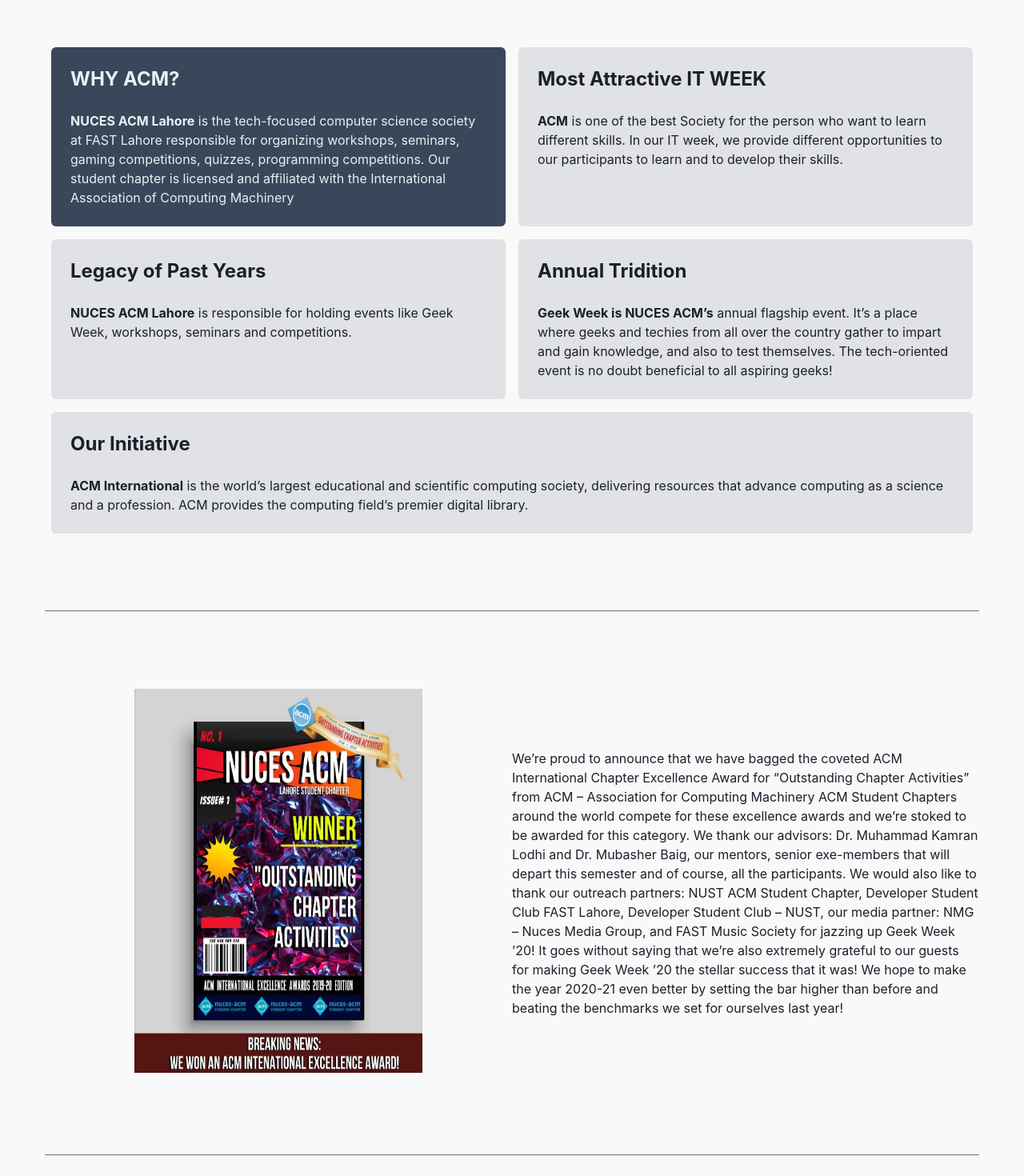
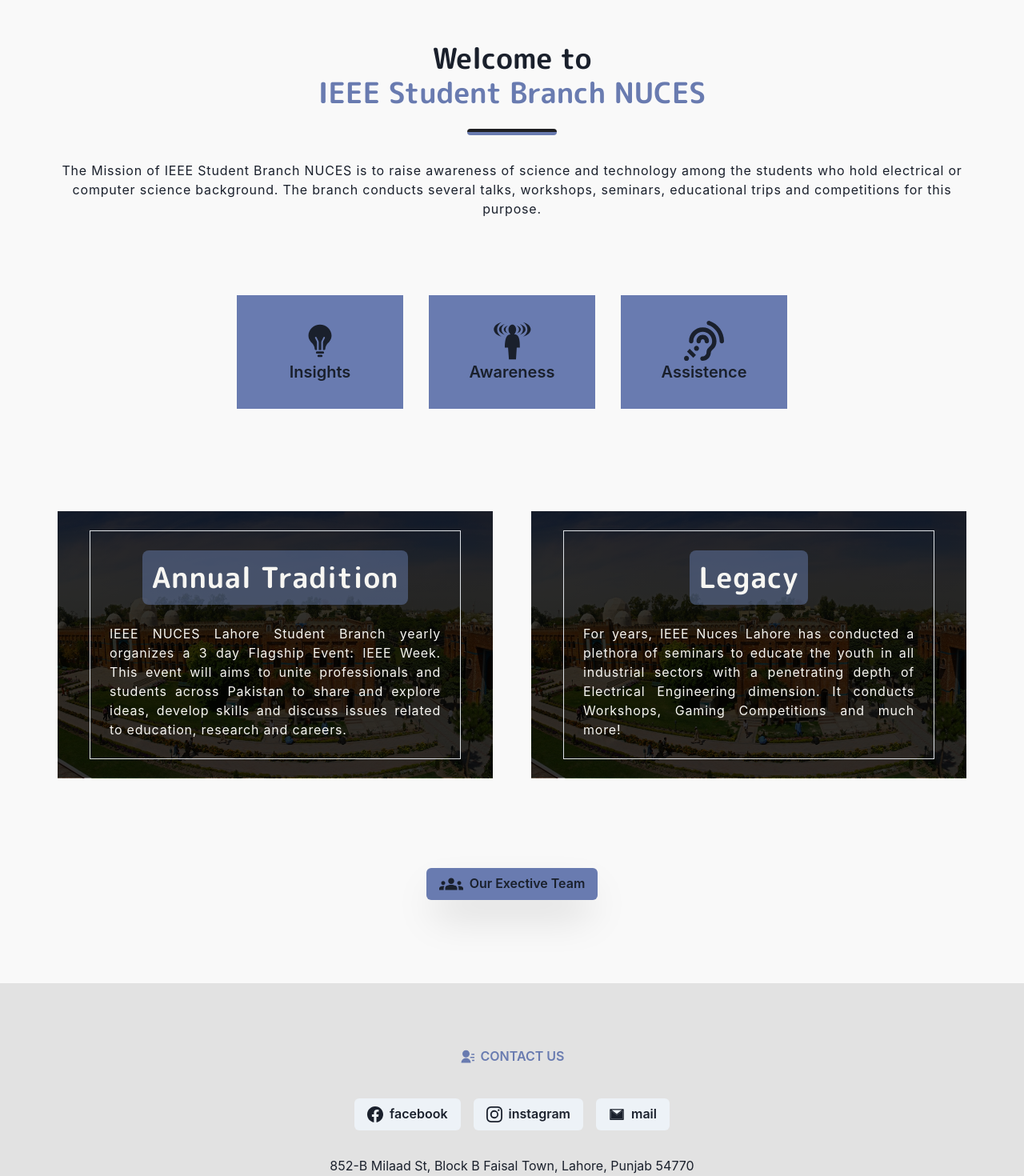
Before and after one commit to MusaMalikx/IEEE, a Next.js app: page / in a window 1280 px wide. Shown: the part 560-2030 px from the top of the page at 80% size. Built offline with nearby package versions, Linux system fonts and the light colour scheme.

Commit message:
ieee 2.2

```diff
--- a/components/bottom-navbar.js
+++ b/components/bottom-navbar.js
@@ -18,32 +18,33 @@
     <Box
       bg={useColorModeValue("rgb(221, 221, 221,0.8)", "rgb(221, 221, 221,0.3)")}
     >
-      <Container maxW="container.xl">
-        <Box className="grid grid-cols-1 md:grid-cols-2 py-20">
-          <Box className="">
-            <Box className="flex space-x-4 mb-3">
-              <BsFacebook size={25} />
-              <BsInstagram size={25} />
-              <AiTwotoneMail size={25} />
-            </Box>
-            <Text className="font-normal text-xl">
-              Association For Computing Machinery
-            </Text>
-          </Box>
+      <Box className="grid grid-cols-1 text-center my-5">
         <Box>
           <Button
             onClick={() => router.push("/contact")}
-              bg="#697bb0"
+            color="#697bb0"
             leftIcon={<RiContactsFill size="18" />}
             className="mt-4 md:mt-0 hover:text-[#697bb0] hover:bg-slate-400"
+            variant="ghost"
           >
             CONTACT US
           </Button>
         </Box>
+        <Box className="flex my-4 justify-between mx-auto">
+          <Button className="m-2" leftIcon={<BsFacebook size={20} />}>
+            facebook
+          </Button>
+          <Button className="m-2" leftIcon={<BsInstagram size={20} />}>
+            instagram
+          </Button>
+          <Button className="m-2" leftIcon={<AiTwotoneMail size={20} />}>
+            mail
+          </Button>
         </Box>
-        <Divider />
-        <Box className="md:flex justify-between py-4 text-sm">
-          <Box className="flex justify-center mb-3 md:mb-0">
+        <Box>852-B Milaad St, Block B Faisal Town, Lahore, Punjab 54770</Box>
+      </Box>
+      <Box className="md:flex justify-between p-3 text-sm bg-[#697bb0]">
+        <Box className="flex justify-center">
           <Text className="font-bold">© 2022</Text>
           <Text className="ml-5 font-semibold">IEEE Student Branch NUCES</Text>
         </Box>
@@ -55,7 +56,6 @@
           </Text>
         </Box>
       </Box>
-      </Container>
     </Box>
   );
 };
--- a/pages/index.js
+++ b/pages/index.js
@@ -3,6 +3,8 @@
   Button,
   Container,
   Divider,
+  Heading,
+  HStack,
   Icon,
   Stack,
   Text,
@@ -13,12 +15,16 @@
 import Card from "../components/card";
 import SlideShow from "../components/slide-show";
 import AOS from "aos";
-import { useEffect } from "react";
+import { useEffect, useState } from "react";
 import MainCard from "../components/main-card";
 import { MdGroups } from "react-icons/md";
 import { useRouter } from "next/router";
+import { IoIosBulb } from "react-icons/io";
+import { GiAwareness } from "react-icons/gi";
+import { FaAssistiveListeningSystems } from "react-icons/fa";
 
 export default function Home() {
+  const [hov, setHov] = useState(false);
   const router = useRouter();
   useEffect(() => {
     AOS.init();
@@ -33,74 +39,113 @@
       <SlideShow />
 
       <Container maxW="container.xl" className="p-5">
-        <Box className="mt-10 mb-24">
-          <Box className="grid grid-col-1 md:grid-cols-2">
+        <Box className="mt-10 mb-12 flex flex-col items-center">
+          <Heading>Welcome to</Heading>
+          <Heading className="text-[#697bb0] text-center">
+            IEEE Student Branch NUCES
+          </Heading>
+          <Box
+            className="h-1 w-28 rounded-t-md mt-4"
+            bg={useColorModeValue("#202023", "#F9F9F9")}
+          />
+          <Box className="h-1 w-28 bg-[#697bb0] rounded-b-md" />
+          <Text className="my-8 tracking-wider text-center">
+            The Mission of IEEE Student Branch NUCES is to raise awareness of
+            science and technology among the students who hold electrical or
+            computer science background. The branch conducts several talks,
+            workshops, seminars, educational trips and competitions for this
+            purpose.
+          </Text>
+        </Box>
+        <Box className="mt-10 mb-24 flex flex-col md:flex-row">
+          <Box className="flex flex-col md:flex-row justify-center items-center mx-auto">
+            <Box className="bg-[#697bb0] hover:bg-[#9ea6be] px-16 py-8 m-3 w-52 flex flex-col items-center">
+              <IoIosBulb size={50} />
+              <Text className="text-xl font-semibold">Insights</Text>
+            </Box>
+            <Box className="bg-[#697bb0] hover:bg-[#9ea6be] px-16 py-8 m-3 w-52 flex flex-col items-center">
+              <GiAwareness size={50} />
+              <Text className="text-xl font-semibold">Awareness</Text>
+            </Box>
+            <Box className="bg-[#697bb0] hover:bg-[#9ea6be] px-16 py-8 m-3 w-52 flex flex-col items-center">
+              <FaAssistiveListeningSystems size={50} />
+              <Text className="text-xl font-semibold">Assistence</Text>
+            </Box>
+            {/* <Box className="bg-[#697bb0] p-16">Awareness</Box>
+            <Box className="bg-[#697bb0] p-16">Assistence</Box> */}
+          </Box>
+        </Box>
+        <Box className="mt-10 mb-24 grid grid-cols-1 md:grid-cols-2 gap-3 justify-evenly">
+          <Box
+            className="flex items-center justify-center flex-col text-justify tracking-wider py-6 m-3"
+            style={{
+              backgroundImage:
+                'linear-gradient(rgba(0,0,0,0.8), rgba(0,0,0,0.8)),url("/Images/Fast/fast_03.jpg")',
+              backgroundPosition: "center",
+              backgroundSize: "cover",
+            }}
+            //height={{ base: "300px", md: "400px" }}
+          >
             <Box
-              className="p-4 rounded-md m-2"
-              bg={useColorModeValue(
-                "rgb(11,25,51,0.8)",
-                "rgb(232,240,242,0.8)"
-              )}
-              color={useColorModeValue("rgb(232,240,242)", "rgb(11,25,51)")}
+              className="mx-10 flex flex-col items-center border border-[rgba(0,0,0,0.8)] py-6 px-6"
+              onMouseEnter={() => setHov(true)}
+              onMouseLeave={() => setHov(false)}
             >
-              <Text className="text-2xl font-bold mb-4">WHY ACM?</Text>
-              <Text>
-                <strong>NUCES ACM Lahore</strong> is the tech-focused computer
-                science society at FAST Lahore responsible for organizing
-                workshops, seminars, gaming competitions, quizzes, programming
-                competitions. Our student chapter is licensed and affiliated
-                with the International Association of Computing Machinery
+              <Heading
+                borderRadius="lg"
+                bg="rgb(102,124,172,0.5)"
+                mb={6}
+                p={3}
+                align="center"
+                color="#F7F6F2"
+                className=""
+              >
+                Annual Tradition
+              </Heading>
+              <Text color="#F7F6F2" className="">
+                IEEE NUCES Lahore Student Branch yearly organizes a 3 day
+                Flagship Event: IEEE Week. This event will aims to unite
+                professionals and students across Pakistan to share and explore
+                ideas, develop skills and discuss issues related to education,
+                research and careers.
               </Text>
             </Box>
-            <MainCard
-              title="Most Attractive IT WEEK"
-              bold="ACM"
-              desc=" is one of the best Society for the person who want to learn different skills. In our IT week, we provide different opportunities to our participants to learn and to develop their skills."
-            />
-            <MainCard
-              title="Legacy of Past Years"
-              bold="NUCES ACM Lahore"
-              desc=" is responsible for holding events like Geek Week, workshops, seminars and competitions."
-            />
-            <MainCard
-              title="Annual Tridition"
-              bold="Geek Week is NUCES ACM’s"
-              desc=" annual flagship event. It’s a place where geeks and techies from all over the country gather to impart and gain knowledge, and also to test themselves. The tech-oriented event is no doubt beneficial to all aspiring geeks!"
-            />
           </Box>
-          <MainCard
-            title="Our Initiative"
-            bold="ACM International"
-            desc="  is the world’s largest educational and scientific computing society, delivering resources that advance computing as a science and a profession. ACM provides the computing field’s premier digital library."
-          />
-        </Box>
-        <Divider />
-        <Box className="grid grid-cols-1 md:grid-cols-2 items-center my-24">
-          <Box className="mb-10 md:mb-0 mx-auto">
-            <Image src="/Images/cover.jpg" height="480" width="360" alt="" />
-          </Box>
-          <Box className="mx-auto">
-            <Text>
-              We’re proud to announce that we have bagged the coveted ACM
-              International Chapter Excellence Award for “Outstanding Chapter
-              Activities” from ACM – Association for Computing Machinery ACM
-              Student Chapters around the world compete for these excellence
-              awards and we’re stoked to be awarded for this category. We thank
-              our advisors: Dr. Muhammad Kamran Lodhi and Dr. Mubasher Baig, our
-              mentors, senior exe-members that will depart this semester and of
-              course, all the participants. We would also like to thank our
-              outreach partners: NUST ACM Student Chapter, Developer Student
-              Club FAST Lahore, Developer Student Club – NUST, our media
-              partner: NMG – Nuces Media Group, and FAST Music Society for
-              jazzing up Geek Week ’20! It goes without saying that we’re also
-              extremely grateful to our guests for making Geek Week ’20 the
-              stellar success that it was! We hope to make the year 2020-21 even
-              better by setting the bar higher than before and beating the
-              benchmarks we set for ourselves last year!
-            </Text>
+          <Box
+            className="flex items-center justify-center flex-col text-justify tracking-wider py-6 m-3"
+            style={{
+              backgroundImage:
+                'linear-gradient(rgba(0,0,0,0.8), rgba(0,0,0,0.8)),url("/Images/Fast/fast_03.jpg")',
+              backgroundPosition: "center",
+              backgroundSize: "cover",
+            }}
+            //height={{ base: "300px", md: "400px" }}
+          >
+            <Box
+              className="mx-10 flex flex-col items-center border border-[rgba(0,0,0,0.8)] py-6 px-6"
+              onMouseEnter={() => setHov(true)}
+              onMouseLeave={() => setHov(false)}
+            >
+              <Heading
+                borderRadius="lg"
+                bg="rgb(102,124,172,0.5)"
+                mb={6}
+                p={3}
+                align="center"
+                color="#F7F6F2"
+                className=""
+              >
+                Legacy
+              </Heading>
+              <Text color="#F7F6F2" className="">
+                For years, IEEE Nuces Lahore has conducted a plethora of
+                seminars to educate the youth in all industrial sectors with a
+                penetrating depth of Electrical Engineering dimension. It
+                conducts Workshops, Gaming Competitions and much more!
+              </Text>
+            </Box>
           </Box>
         </Box>
-        <Divider />
         <Box className="mt-24 mb-12 flex justify-center">
           <Button
             onClick={() => router.push("/teams")}
```
Lines whose indentation alone changed are shown as unchanged.
